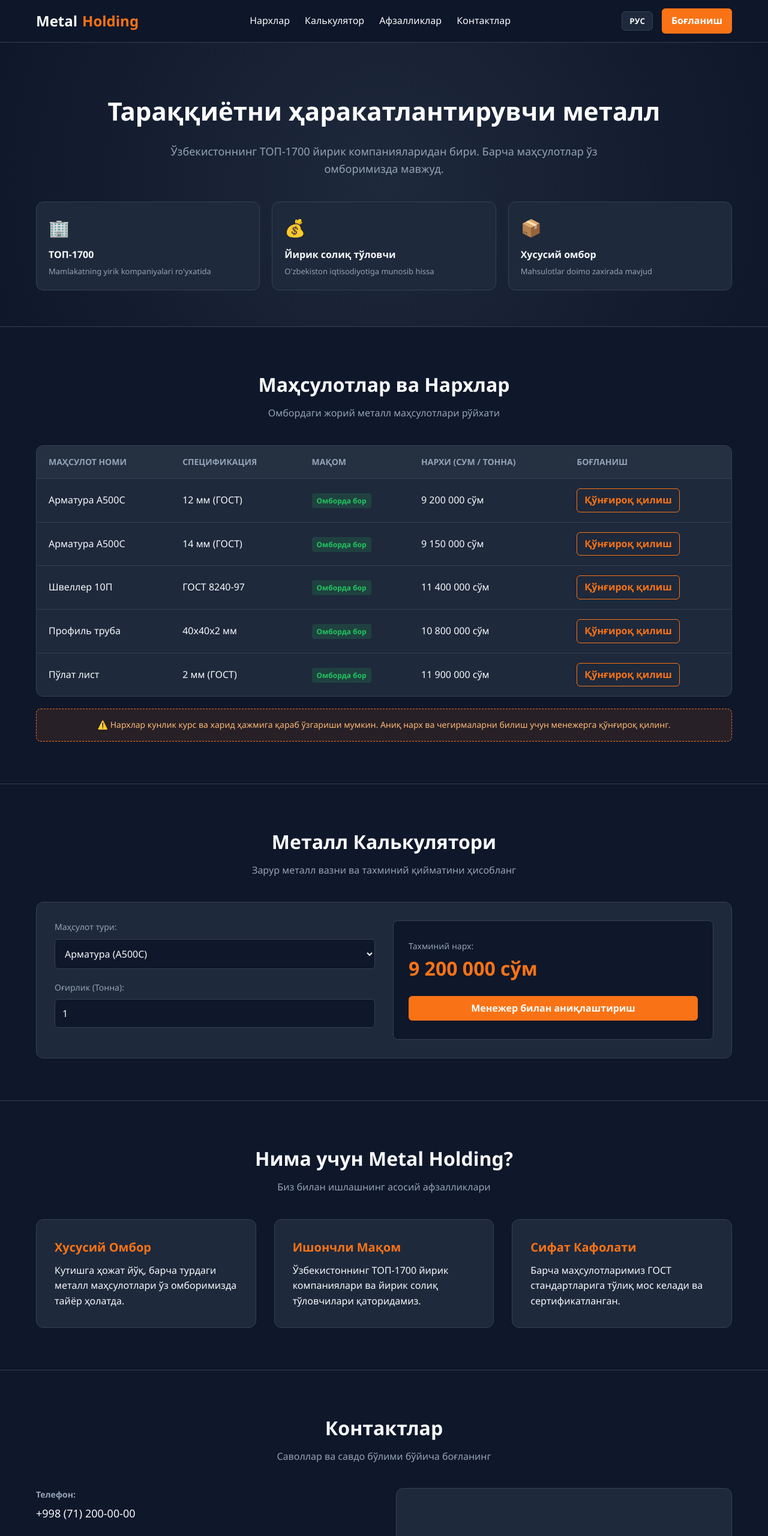
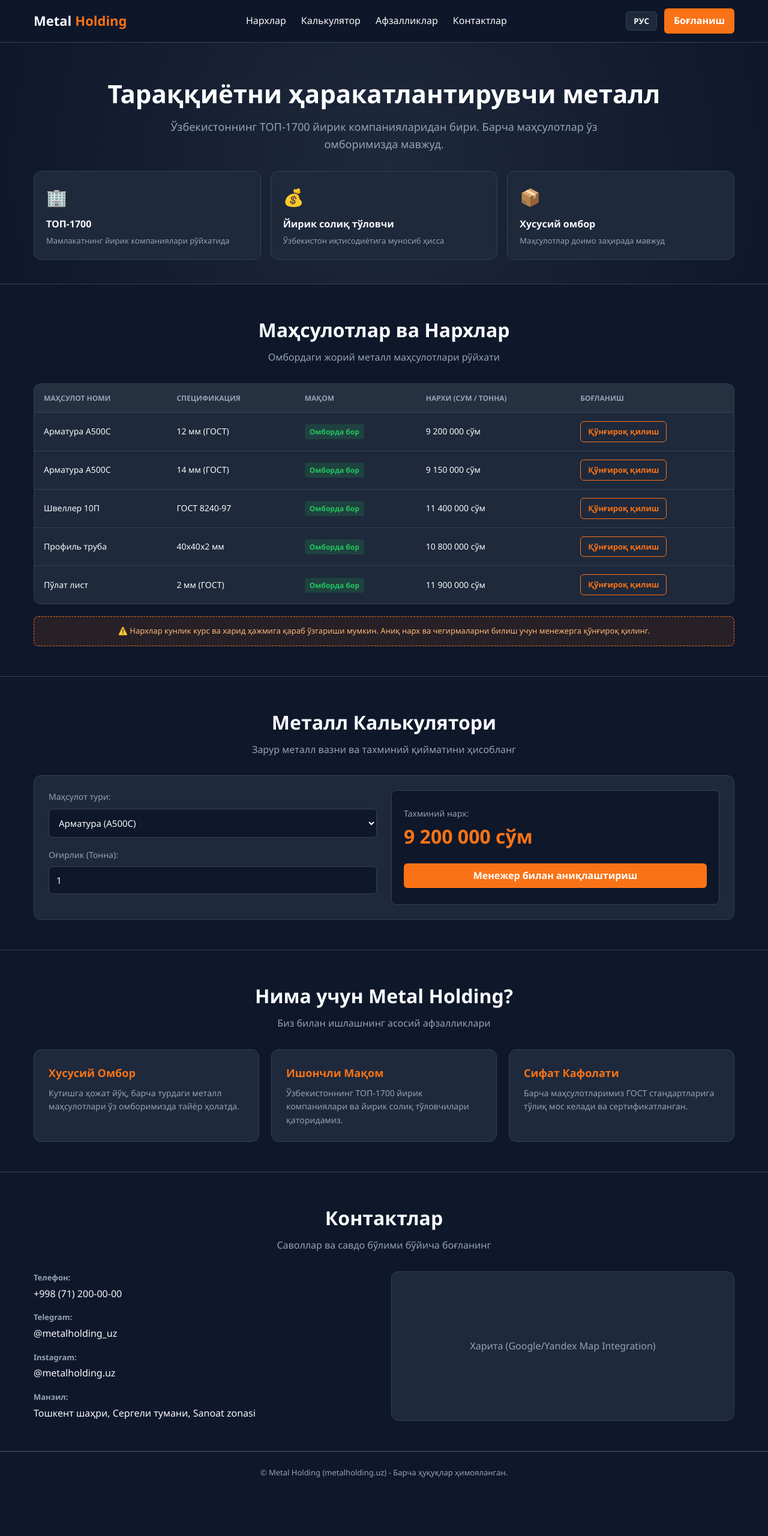
Before and after one commit to bbVIBECODER/metalholding, a plain HTML site: page index.html in a window 1280 px wide. Shown: the top 2560 px of the page at 60% size. After the commit the page ends 2489 px from the top, so only its background shows below. Drawn offline with Linux system fonts and the light colour scheme.

Commit message:
Update index.html

```diff
--- a/index.html
+++ b/index.html
@@ -28,12 +28,14 @@
             background-color: var(--bg-dark);
             color: var(--text-light);
             line-height: 1.6;
+            overflow-x: hidden;
         }
 
         .container {
+            width: 100%;
             max-width: 1200px;
             margin: 0 auto;
-            padding: 0 20px;
+            padding: 0 16px;
         }
 
         /* HEADER & NAVBAR */
@@ -50,17 +52,19 @@
             display: flex;
             justify-content: space-between;
             align-items: center;
-            height: 70px;
+            min-height: 70px;
+            padding: 10px 0;
         }
 
         .logo {
-            font-size: 24px;
+            font-size: 22px;
             font-weight: 800;
             color: var(--text-light);
             text-decoration: none;
             display: flex;
             align-items: center;
-            gap: 8px;
+            gap: 6px;
+            z-index: 102;
         }
 
         .logo span {
@@ -87,7 +91,8 @@
         .nav-right {
             display: flex;
             align-items: center;
-            gap: 15px;
+            gap: 12px;
+            z-index: 102;
         }
 
         .lang-btn {
@@ -113,38 +118,73 @@
             text-decoration: none;
             font-weight: 600;
             transition: background 0.3s;
+            white-space: nowrap;
         }
 
         .btn-call:hover {
             background-color: var(--accent-hover);
         }
 
+        /* HAMBURGER MENU */
+        .hamburger {
+            display: none;
+            flex-direction: column;
+            justify-content: space-between;
+            width: 26px;
+            height: 20px;
+            background: transparent;
+            border: none;
+            cursor: pointer;
+            z-index: 102;
+        }
+
+        .hamburger span {
+            width: 100%;
+            height: 3px;
+            background-color: var(--text-light);
+            border-radius: 2px;
+            transition: all 0.3s ease;
+        }
+
+        .hamburger.active span:nth-child(1) {
+            transform: translateY(8.5px) rotate(45deg);
+        }
+
+        .hamburger.active span:nth-child(2) {
+            opacity: 0;
+        }
+
+        .hamburger.active span:nth-child(3) {
+            transform: translateY(-8.5px) rotate(-45deg);
+        }
+
         /* HERO SECTION */
         .hero {
-            padding: 80px 0 60px;
+            padding: 60px 0 40px;
             text-align: center;
             background: radial-gradient(circle at center, #1e293b 0%, #0f172a 100%);
             border-bottom: 1px solid var(--border-color);
         }
 
         .hero h1 {
-            font-size: 42px;
-            margin-bottom: 20px;
+            font-size: clamp(26px, 5vw, 42px);
+            margin-bottom: 16px;
             color: #ffffff;
+            line-height: 1.2;
         }
 
         .hero p {
-            font-size: 18px;
+            font-size: clamp(14px, 3vw, 18px);
             color: var(--text-muted);
             max-width: 800px;
-            margin: 0 auto 40px;
+            margin: 0 auto 30px;
         }
 
         .badges-grid {
             display: grid;
             grid-template-columns: repeat(auto-fit, minmax(240px, 1fr));
-            gap: 20px;
-            margin-top: 30px;
+            gap: 16px;
+            margin-top: 20px;
         }
 
         .badge-card {
@@ -171,47 +211,54 @@
             margin: 0;
         }
 
-        /* PRICES & CATALOG SECTION */
+        /* SECTIONS GENERAL */
         .section {
-            padding: 70px 0;
+            padding: 50px 0;
             border-bottom: 1px solid var(--border-color);
         }
 
         .section-title {
-            font-size: 32px;
-            margin-bottom: 10px;
+            font-size: clamp(22px, 4vw, 32px);
+            margin-bottom: 8px;
             text-align: center;
         }
 
         .section-subtitle {
             text-align: center;
             color: var(--text-muted);
-            margin-bottom: 40px;
+            font-size: clamp(13px, 2.5vw, 16px);
+            margin-bottom: 30px;
         }
 
+        /* TABLE SECTION */
         .table-container {
+            width: 100%;
             overflow-x: auto;
             background: var(--bg-card);
             border-radius: 12px;
             border: 1px solid var(--border-color);
+            -webkit-overflow-scrolling: touch;
         }
 
         table {
             width: 100%;
+            min-width: 650px;
             border-collapse: collapse;
             text-align: left;
         }
 
         th, td {
-            padding: 16px 20px;
+            padding: 14px 16px;
             border-bottom: 1px solid var(--border-color);
+            font-size: 14px;
         }
 
         th {
             background-color: rgba(255, 255, 255, 0.03);
             color: var(--text-muted);
-            font-size: 14px;
             text-transform: uppercase;
+            font-size: 12px;
+            white-space: nowrap;
         }
 
         tr:last-child td {
@@ -225,6 +272,7 @@
             border-radius: 4px;
             font-size: 12px;
             font-weight: 600;
+            white-space: nowrap;
         }
 
         .btn-table-call {
@@ -236,6 +284,8 @@
             border-radius: 6px;
             display: inline-block;
             transition: all 0.3s;
+            white-space: nowrap;
+            font-size: 13px;
         }
 
         .btn-table-call:hover {
@@ -247,32 +297,27 @@
             margin-top: 20px;
             background: rgba(249, 115, 22, 0.1);
             border: 1px dashed var(--accent);
-            padding: 15px;
+            padding: 14px;
             border-radius: 8px;
             color: #fdba74;
-            font-size: 14px;
+            font-size: 13px;
             text-align: center;
+            line-height: 1.5;
         }
 
         /* CALCULATOR SECTION */
         .calc-grid {
             display: grid;
             grid-template-columns: 1fr 1fr;
-            gap: 30px;
+            gap: 24px;
             background: var(--bg-card);
-            padding: 30px;
+            padding: 24px;
             border-radius: 12px;
             border: 1px solid var(--border-color);
         }
 
-        @media (max-width: 768px) {
-            .calc-grid {
-                grid-template-columns: 1fr;
-            }
-        }
-
         .form-group {
-            margin-bottom: 20px;
+            margin-bottom: 18px;
         }
 
         .form-group label {
@@ -289,7 +334,7 @@
             border: 1px solid var(--border-color);
             border-radius: 6px;
             color: var(--text-light);
-            font-size: 16px;
+            font-size: 15px;
             outline: none;
         }
 
@@ -299,7 +344,7 @@
 
         .calc-result {
             background: var(--bg-dark);
-            padding: 25px;
+            padding: 20px;
             border-radius: 8px;
             border: 1px solid var(--border-color);
             display: flex;
@@ -317,59 +362,59 @@
         }
 
         .result-item h2 {
-            font-size: 32px;
+            font-size: clamp(24px, 4vw, 32px);
             color: var(--accent);
         }
 
         /* ADVANTAGES SECTION */
         .adv-grid {
             display: grid;
-            grid-template-columns: repeat(auto-fit, minmax(300px, 1fr));
-            gap: 30px;
+            grid-template-columns: repeat(auto-fit, minmax(280px, 1fr));
+            gap: 20px;
         }
 
         .adv-card {
             background: var(--bg-card);
             border: 1px solid var(--border-color);
-            padding: 30px;
+            padding: 24px;
             border-radius: 12px;
         }
 
         .adv-card h3 {
-            font-size: 20px;
-            margin-bottom: 10px;
+            font-size: 18px;
+            margin-bottom: 8px;
             color: var(--accent);
+        }
+
+        .adv-card p {
+            font-size: 14px;
+            color: var(--text-muted);
         }
 
         /* CONTACTS SECTION */
         .contact-grid {
             display: grid;
             grid-template-columns: 1fr 1fr;
-            gap: 40px;
-        }
-
-        @media (max-width: 768px) {
-            .contact-grid {
-                grid-template-columns: 1fr;
-            }
+            gap: 24px;
         }
 
         .contact-info {
             display: flex;
             flex-direction: column;
-            gap: 20px;
+            gap: 16px;
         }
 
         .contact-item h4 {
             color: var(--text-muted);
-            font-size: 14px;
-            margin-bottom: 5px;
+            font-size: 13px;
+            margin-bottom: 4px;
         }
 
         .contact-item p, .contact-item a {
-            font-size: 18px;
+            font-size: 16px;
             color: var(--text-light);
             text-decoration: none;
+            word-break: break-word;
         }
 
         .contact-item a:hover {
@@ -380,20 +425,71 @@
             background: var(--bg-card);
             border: 1px solid var(--border-color);
             border-radius: 12px;
-            min-height: 250px;
+            min-height: 220px;
             display: flex;
             align-items: center;
             justify-content: center;
             color: var(--text-muted);
+            padding: 16px;
+            text-align: center;
         }
 
         /* FOOTER */
         footer {
-            padding: 30px 0;
+            padding: 24px 0;
             text-align: center;
             color: var(--text-muted);
-            font-size: 14px;
+            font-size: 13px;
             border-top: 1px solid var(--border-color);
+        }
+
+        /* MOBILE MEDIA QUERIES */
+        @media (max-width: 868px) {
+            .hamburger {
+                display: flex;
+            }
+
+            .nav-links {
+                position: fixed;
+                top: 0;
+                right: -100%;
+                width: 75%;
+                max-width: 300px;
+                height: 100vh;
+                background-color: var(--bg-card);
+                flex-direction: column;
+                padding: 90px 24px 30px;
+                transition: right 0.3s ease;
+                border-left: 1px solid var(--border-color);
+                box-shadow: -5px 0 15px rgba(0, 0, 0, 0.5);
+                z-index: 101;
+            }
+
+            .nav-links.active {
+                right: 0;
+            }
+
+            .calc-grid, .contact-grid {
+                grid-template-columns: 1fr;
+            }
+
+            .btn-call-desktop {
+                display: none;
+            }
+        }
+
+        @media (max-width: 480px) {
+            .badges-grid {
+                grid-template-columns: 1fr;
+            }
+
+            .badge-card {
+                padding: 16px;
+            }
+
+            .calc-grid {
+                padding: 16px;
+            }
         }
     </style>
 </head>
@@ -404,15 +500,22 @@
         <div class="container">
             <nav>
                 <a href="#" class="logo">Metal <span>Holding</span></a>
-                <ul class="nav-links">
-                    <li><a href="#prices" id="nav-prices">Нархлар</a></li>
-                    <li><a href="#calc" id="nav-calc">Калькулятор</a></li>
-                    <li><a href="#advantages" id="nav-adv">Афзалликлар</a></li>
-                    <li><a href="#contacts" id="nav-contacts">Контактлар</a></li>
+
+                <ul class="nav-links" id="nav-links">
+                    <li><a href="#prices" id="nav-prices" onclick="closeMenu()">Нархлар</a></li>
+                    <li><a href="#calc" id="nav-calc" onclick="closeMenu()">Калькулятор</a></li>
+                    <li><a href="#advantages" id="nav-adv" onclick="closeMenu()">Афзалликлар</a></li>
+                    <li><a href="#contacts" id="nav-contacts" onclick="closeMenu()">Контактлар</a></li>
                 </ul>
+
                 <div class="nav-right">
                     <button class="lang-btn" id="lang-btn" onclick="toggleLanguage()">РУС</button>
-                    <a href="tel:+998712000000" class="btn-call" id="btn-call-nav">Боғланиш</a>
+                    <a href="tel:+998712000000" class="btn-call btn-call-desktop" id="btn-call-nav">Боғланиш</a>
+                    <button class="hamburger" id="hamburger" onclick="toggleMenu()" aria-label="Menu">
+                        <span></span>
+                        <span></span>
+                        <span></span>
+                    </button>
                 </div>
             </nav>
         </div>
@@ -428,17 +531,17 @@
                 <div class="badge-card">
                     <div class="icon">🏢</div>
                     <h3 id="b1-title">ТОП-1700</h3>
-                    <p id="b1-desc">Mamlakatning yirik kompaniyalari ro'yxatida</p>
+                    <p id="b1-desc">Мамлакатнинг йирик компаниялари рўйхатида</p>
                 </div>
                 <div class="badge-card">
                     <div class="icon">💰</div>
                     <h3 id="b2-title">Йирик солиқ тўловчи</h3>
-                    <p id="b2-desc">O'zbekiston iqtisodiyotiga munosib hissa</p>
+                    <p id="b2-desc">Ўзбекистон иқтисодиётига муносиб ҳисса</p>
                 </div>
                 <div class="badge-card">
                     <div class="icon">📦</div>
                     <h3 id="b3-title">Хусусий омбор</h3>
-                    <p id="b3-desc">Mahsulotlar doimo zaxirada mavjud</p>
+                    <p id="b3-desc">Маҳсулотлар доимо заҳирада мавжуд</p>
                 </div>
             </div>
         </div>
@@ -604,7 +707,22 @@
 
     <!-- JAVASCRIPT -->
     <script>
-        // Language Data Storage
+        // MOBILE MENU LOGIC
+        function toggleMenu() {
+            const navLinks = document.getElementById('nav-links');
+            const hamburger = document.getElementById('hamburger');
+            navLinks.classList.toggle('active');
+            hamburger.classList.toggle('active');
+        }
+
+        function closeMenu() {
+            const navLinks = document.getElementById('nav-links');
+            const hamburger = document.getElementById('hamburger');
+            navLinks.classList.remove('active');
+            hamburger.classList.remove('active');
+        }
+
+        // LANGUAGE DATA & SWITCHER LOGIC
         let currentLang = 'uz';
 
         const translations = {
@@ -710,7 +828,6 @@
             currentLang = currentLang === 'uz' ? 'ru' : 'uz';
             const lang = translations[currentLang];
 
-            // Update Text
             document.getElementById('lang-btn').innerText = lang.langBtn;
             document.getElementById('nav-prices').innerText = lang.navPrices;
             document.getElementById('nav-calc').innerText = lang.navCalc;
@@ -769,7 +886,7 @@
             document.getElementById('map-placeholder').innerText = lang.mapPlaceholder;
         }
 
-        // METAL CALCULATOR LOGIC
+        // CALCULATOR LOGIC
         function calculateMetal() {
             const pricePerTon = parseFloat(document.getElementById('metal-type').value);
             const weight = parseFloat(document.getElementById('metal-weight').value) || 0;
```
